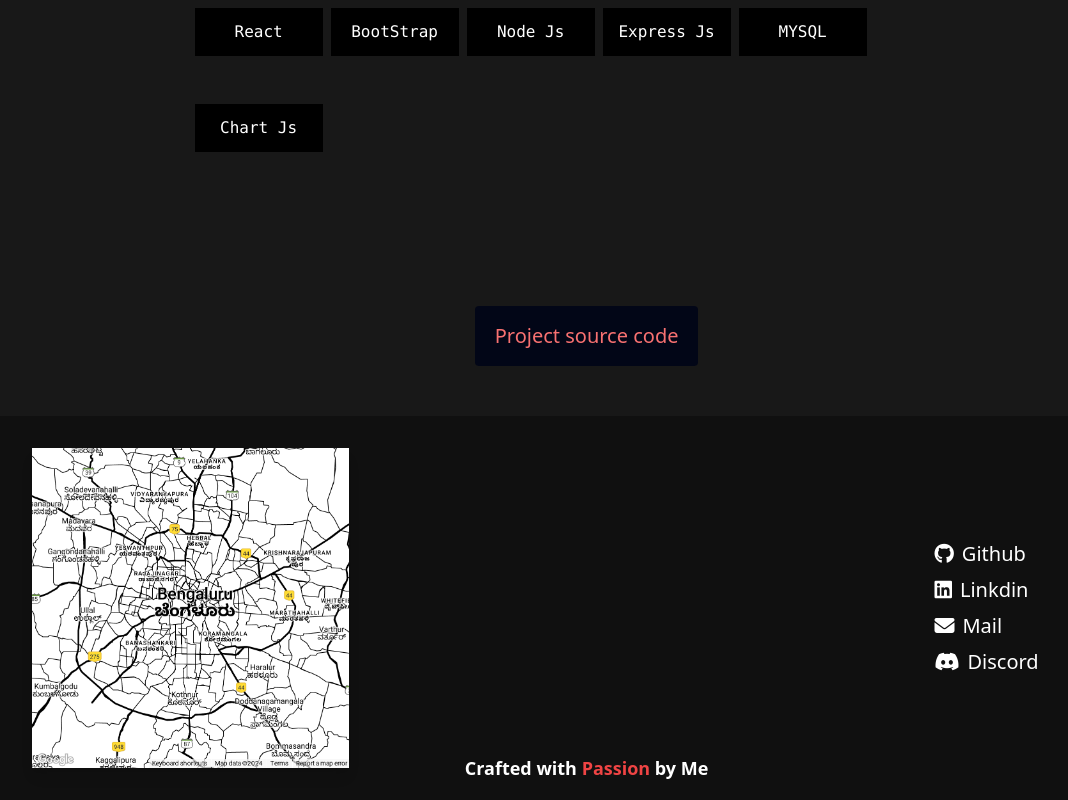
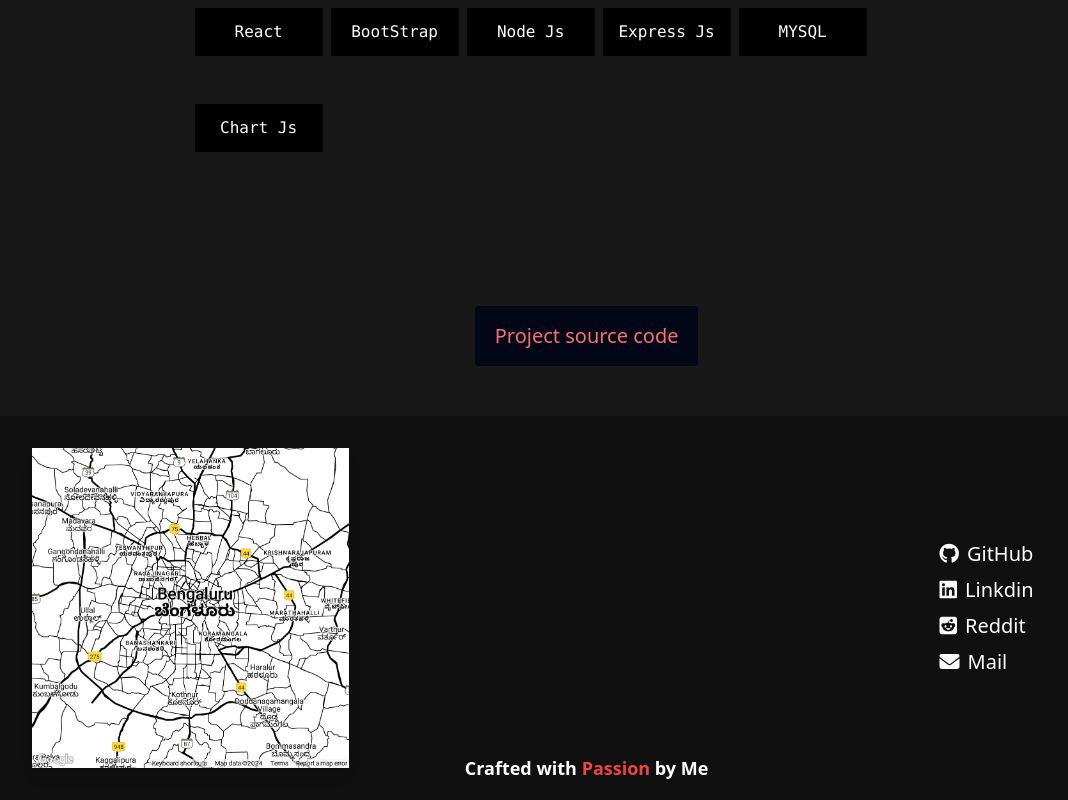
Before and after one commit to ShreyasGanesh911/Portfolio-2.0, a React (Create React App) app: page /projects/FuelCoach in a window 1280 px wide. Shown: the part 1160-1960 px from the top of the page, without its empty margins (47-1115 px from the left). Built offline with nearby package versions, Linux system fonts and the light colour scheme.

Commit message:
updated footer links

```diff
--- a/src/Global/Footer.tsx
+++ b/src/Global/Footer.tsx
@@ -1,12 +1,11 @@
 import { motion } from "framer-motion"
 
 //import images from '../Assets/Map.png'
-// const contactList = [
-//   {name:"GitHub",url:""},
-//   {name:"Linkdin",url:""},
-//   {name:"shreyas.ganesh911@gmail.com",url:"shreyas.ganesh911@gmail.com"},
-//   {name:"Reddit",url:"shreyas.ganesh911@gmail.com"},
-// ]
+const contactList = [
+  {name:"GitHub",url:"https://github.com/ShreyasGanesh911",favicon:"fa-brands fa-github"},
+  {name:"Linkdin",url:"https://www.linkedin.com/in/shreyas-montadka",favicon:"fa-brands fa-linkedin"},
+  {name:"Reddit",url:"https://www.reddit.com/u/aviator_02/s/83REFyz5nM",favicon:'fa-brands fa-square-reddit'},
+]
 
 export default function Footer() {
   return (
@@ -24,11 +23,12 @@ export default function Footer() {
         initial={{scale:0.98,opacity:0,y:50}} whileInView={{scale:1,opacity:1,y:0}} viewport={{once:true}} transition={{duration:0.8}}
       className="h-5/6 sm:w-1/4 w-full text-white displayFlex  ">
         <ul className=" flex sm:block sm:w-auto w-full  items-center justify-evenly sm:my-0 my-12">
-          <li className="my-2 sm:text-xl text-2xl hover:text-red-400 "><i className="fa-brands fa-github mx-2"></i><span className="sm:inline-block hidden">Github</span></li>
-          <li className="my-2 sm:text-xl text-2xl hover:text-red-400 "><i className="fa-brands fa-linkedin mx-2"></i><span className="sm:inline-block hidden">Linkdin</span></li>
-          <li className="my-2 sm:text-xl text-2xl hover:text-red-400 "><i className="fa-solid fa-envelope mx-2"></i><span className="sm:inline-block hidden">Mail</span></li>
-          <li className="my-2 sm:text-xl text-2xl hover:text-red-400 "><i className="fa-brands fa-discord mx-2"></i><span className="sm:inline-block hidden">Discord</span></li>
-
+        {contactList.map((e)=><>
+          <li className="my-2 sm:text-xl text-2xl hover:text-red-400 ">
+            <a href={e.url} target="_blank" rel="noreferrer"><i className={`${e.favicon} mx-2`}></i><span className="sm:inline-block hidden">{e.name}</span></a>
+          </li>
+        </>)}
+          <li className="my-2 sm:text-xl text-2xl hover:text-red-400 "><a href="mailto:shreyas.ganesh911@gmail.com"><i className="fa-solid fa-envelope mx-2"></i><span className="sm:inline-block hidden">Mail</span></a></li>
         </ul>
       </motion.div>
     </div>
```
